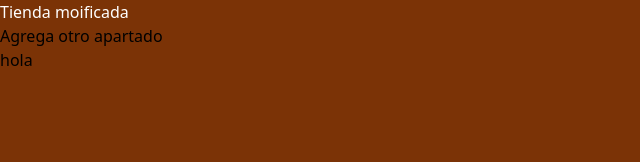
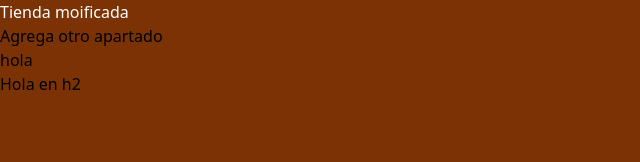
Before and after one commit to UrielGGarcia/urban-street, a React (Vite) app: page / in a window 1280 px wide. Shown: the top 162 px of the page, without its empty margins (0-640 px from the left). Built offline with nearby package versions, Linux system fonts and the light colour scheme.

Commit message:
Agrega hs

```diff
--- a/src/pages/landing/LandingApp.jsx
+++ b/src/pages/landing/LandingApp.jsx
@@ -5,6 +5,7 @@ function LandingApp() {
             <h1 className="text-white">Tienda moificada</h1>
             <h2>Agrega otro apartado</h2>
             <h4>hola</h4>
+            <h2>Hola en h2</h2>
         </div>
     );
 }
```
